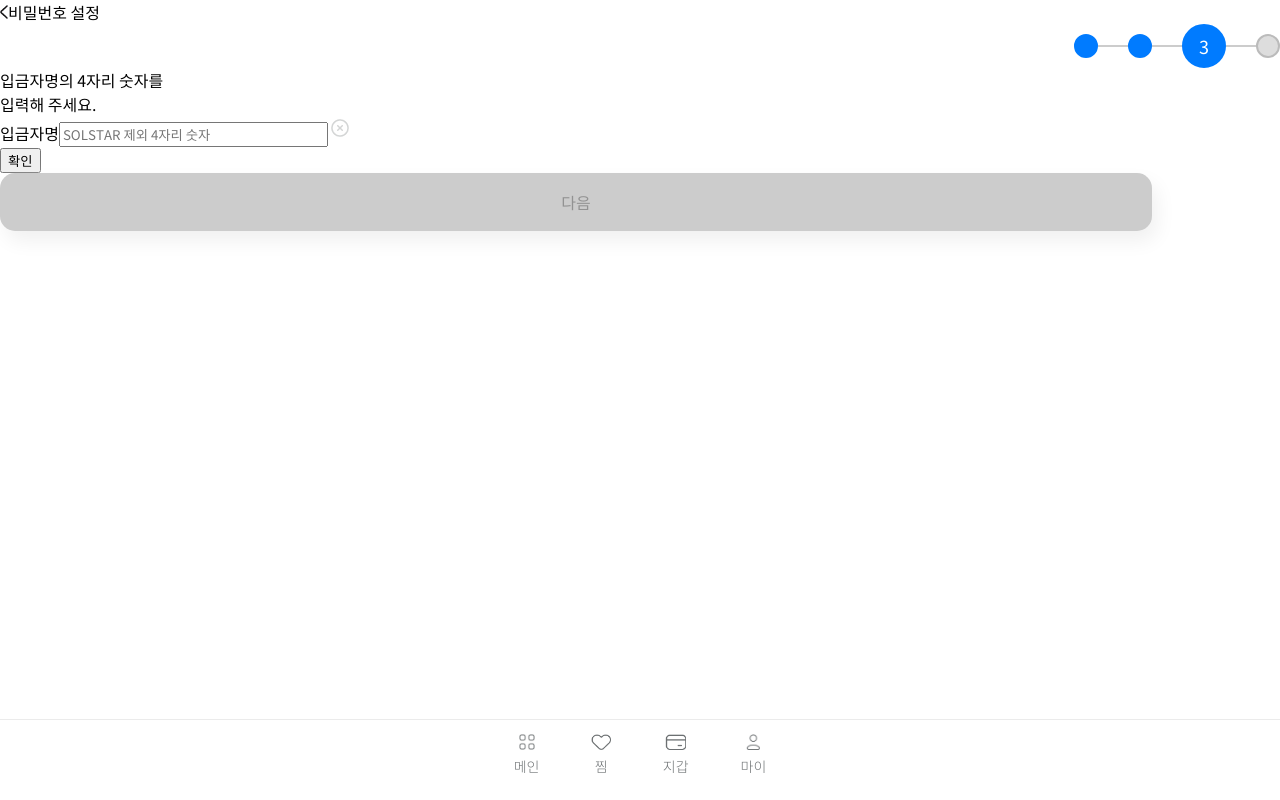
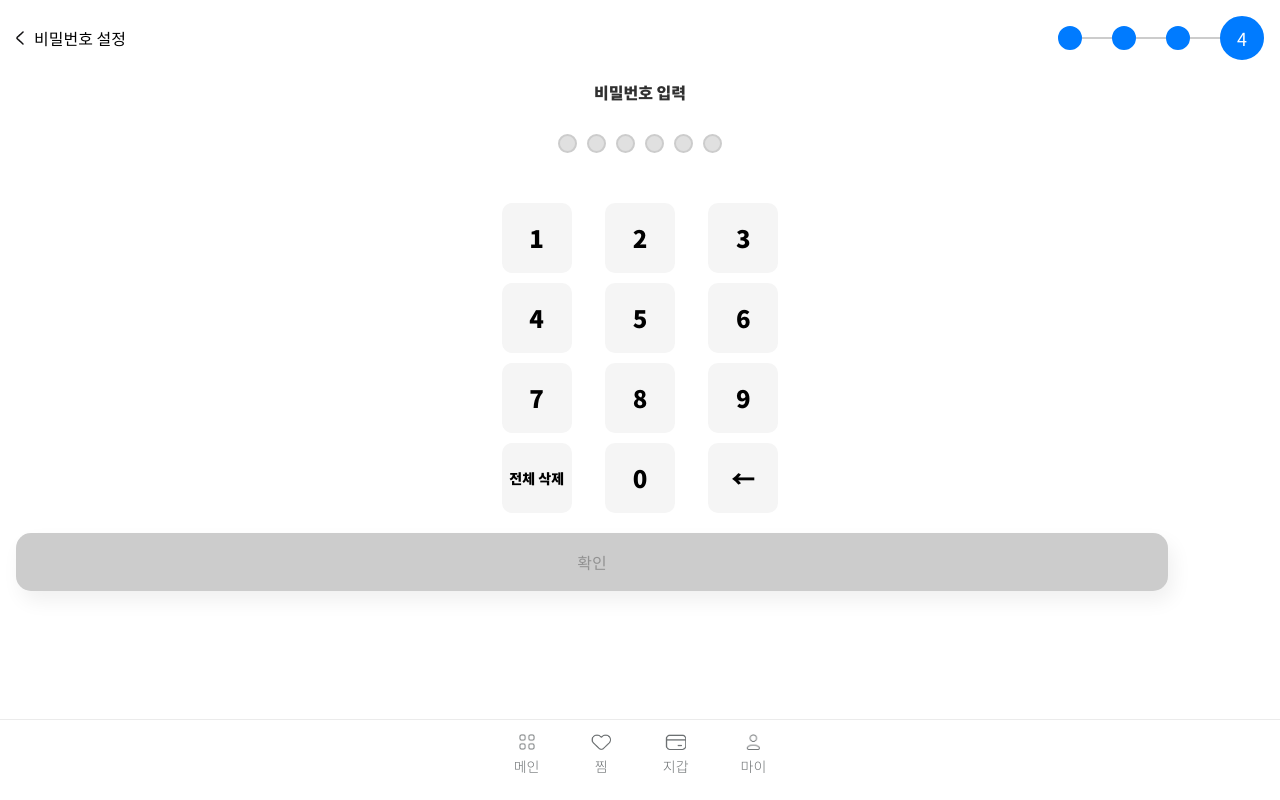
Before and after one commit to S0LStar/SOLStar, a React (Vite) app in the folder frontend/solstar/: page /signup/set in a window 1280 px wide. Built offline with nearby package versions, Linux system fonts and the light colour scheme.

Commit message:
Feat: 비밀번호 설정 구현 및 회원가입 css 부분 수정

```diff
--- a/frontend/solstar/src/components/signup/accountRegist/AccountRegistration.css
+++ b/frontend/solstar/src/components/signup/accountRegist/AccountRegistration.css
@@ -6,6 +6,8 @@
 .accountregist-header {
   display: flex;
   justify-content: space-between;
+  align-items: center;
+  margin-bottom: 20px;
 }
 
 .accountregist-header img {
--- a/frontend/solstar/src/components/signup/accountRegist/AccountVerification.css
+++ b/frontend/solstar/src/components/signup/accountRegist/AccountVerification.css
@@ -19,7 +19,6 @@
 .accountverify-header-backInfo {
   min-width: 120px;
   font-size: 16px;
-  font-weight: bold;
 }
 
 .accountverify-description {
--- a/frontend/solstar/src/components/signup/accountRegist/CreateAccount.css
+++ b/frontend/solstar/src/components/signup/accountRegist/CreateAccount.css
@@ -6,6 +6,8 @@
 .create-header {
   display: flex;
   justify-content: space-between;
+  align-items: center;
+  margin-bottom: 20px;
 }
 
 .create-header img {
--- a/frontend/solstar/src/components/signup/accountRegist/SetPassword.css
+++ b/frontend/solstar/src/components/signup/accountRegist/SetPassword.css
@@ -0,0 +1,99 @@
+.setpass-container {
+  padding: 16px;
+  /* width: 360px; */
+}
+
+.setpass-header {
+  display: flex;
+  justify-content: space-between;
+  align-items: center;
+  margin-bottom: 20px;
+}
+
+.setpass-header img {
+  margin-right: 10px;
+  height: 14px;
+}
+
+.setpass-header-backInfo {
+  min-width: 120px;
+  font-size: 16px;
+}
+
+.setpass-instruction {
+  margin-top: 20px;
+  font-size: 16px;
+  color: #303030;
+  text-align: center;
+  margin-bottom: 30px;
+  font-weight: bold;
+}
+
+.setpass-input-indicator {
+  display: flex;
+  justify-content: center;
+  margin-bottom: 30px;
+}
+
+.setpass-input-indicator .circle {
+  width: 15px;
+  height: 15px;
+  border-radius: 50%;
+  background-color: #e0e0e0; /* Light gray for inactive */
+  margin: 0 5px;
+}
+
+.setpass-input-indicator .circle.active {
+  background-color: #007bff; /* Blue for active */
+}
+
+.keypad {
+  width: 300px;
+  display: grid;
+  grid-template-columns: repeat(3, 1fr);
+  gap: 10px;
+  margin-bottom: 20px;
+  justify-items: center;
+  padding: 20px;
+  margin: 0 auto;
+}
+
+.keypad-button {
+  width: 70px;
+  height: 70px;
+  background-color: #f5f5f5;
+  border: none;
+  border-radius: 10px;
+  font-size: 24px;
+  font-weight: bold;
+  cursor: pointer;
+  display: flex;
+  align-items: center;
+  justify-content: center;
+}
+
+.keypad-button.small-text {
+  font-size: 14px; /* Apply smaller font size to '전체 삭제' button */
+}
+
+.keypad-button:active {
+  background-color: #ddd;
+}
+
+.setpass-next-button {
+  width: 90%;
+  height: 50px;
+  background-color: #007bff;
+  color: #fff;
+  border: none;
+  border-radius: 25px;
+  font-size: 18px;
+  cursor: pointer;
+  box-shadow: 0 4px 8px rgba(0, 0, 0, 0.2);
+  margin-top: auto;
+}
+
+.setpass-next-button:disabled {
+  background-color: #c0c0c0;
+  cursor: not-allowed;
+}
--- a/frontend/solstar/src/components/signup/accountRegist/SetPassword.jsx
+++ b/frontend/solstar/src/components/signup/accountRegist/SetPassword.jsx
@@ -4,74 +4,94 @@ import { useNavigate, useLocation } from 'react-router-dom';
 import ProgressBar from '../accountRegist/ProgressBar';
 import LeftVector from '../../../assets/common/LeftVector.png';
 import WideButton from '../../common/WideButton';
-import CircleX from '../../../assets/signup/CircleX.png';
 
 function SetPassword() {
   const navigate = useNavigate();
-  const location = useLocation(); // Use useLocation to get the passed state
-  const [currentStep] = useState(3);
-  const account = location.state?.account || {}; // Retrieve the account data from location.state safely
+  const location = useLocation();
+  const [currentStep] = useState(4);
+  const account = location.state?.account || {};
 
-  const [nextActive, setNextActive] = useState(false); // 다음 버튼 활성화 상태
+  const [password, setPassword] = useState('');
+  const [nextActive, setNextActive] = useState(false);
 
-  // 모든 필드가 채워졌는지 확인
+  // Check if password is set to enable the next button
   useEffect(() => {
-    const isFormComplete = Boolean(account.accountHolder);
-    setNextActive(isFormComplete);
-  }, [account]);
+    setNextActive(password.length === 6); // Enable 'Next' button when 6 characters are entered
+  }, [password]);
 
-  // Input change handler
-  const handleChange = (e) => {
-    // Assuming we need to handle changes within this component
-    const { id, value } = e.target;
-    setAccount((prevAccount) => ({
-      ...prevAccount,
-      [id]: value,
-    }));
+  // Handle number button clicks
+  const handleNumberClick = (num) => {
+    if (password.length < 6) {
+      setPassword(password + num);
+    }
+  };
+
+  // Handle clear action
+  const handleClear = () => {
+    setPassword('');
+  };
+
+  // Handle backspace action
+  const handleBackspace = () => {
+    setPassword(password.slice(0, -1));
   };
 
   return (
     <>
-      <div>
-        <div>
-          <div>
+      <div className="setpass-container">
+        <div className="setpass-header">
+          <div className="setpass-header-backInfo">
             <img src={LeftVector} alt="뒤로가기" onClick={() => navigate(-1)} />
             비밀번호 설정
           </div>
           <ProgressBar currentStep={currentStep} />
         </div>
 
-        <div>
-          입금자명의 4자리 숫자를
-          <br />
-          입력해 주세요.
+        <div className="setpass-instruction">비밀번호 입력</div>
+
+        <div className="setpass-input-indicator">
+          {[...Array(6)].map((_, index) => (
+            <div
+              key={index}
+              className={`circle ${password.length > index ? 'active' : ''}`}
+            />
+          ))}
         </div>
 
-        <div>{account.accountNumber}</div>
-        <div>{account.bankName}</div>
-        <div>{account.accountHolder}</div>
-        <form>
-          <div>
-            <label htmlFor="accountHolder">입금자명</label>
-            <input
-              type="text"
-              id="accountHolder"
-              value={account.accountHolder || ''}
-              onChange={handleChange}
-              placeholder="SOLSTAR 제외 4자리 숫자"
-            />
-            <img src={CircleX} alt="" />
-          </div>
-          <button>확인</button>
-        </form>
+        <div className="keypad">
+          {[1, 2, 3, 4, 5, 6, 7, 8, 9, '전체 삭제', 0, '←'].map(
+            (item, index) => (
+              <button
+                key={index}
+                className={`keypad-button ${
+                  item === '전체 삭제' ? 'small-text' : ''
+                }`}
+                onClick={() => {
+                  if (item === '전체 삭제') {
+                    handleClear();
+                  } else if (item === '←') {
+                    handleBackspace();
+                  } else {
+                    handleNumberClick(item);
+                  }
+                }}
+              >
+                {item}
+              </button>
+            )
+          )}
+        </div>
 
         <WideButton
           isActive={nextActive}
           onClick={() => {
-            navigate('/signup/reset', { state: { account } });
+            if (nextActive) {
+              navigate('/signup/reset', { state: { account, password } });
+            }
           }}
+          className="setpass-next-button"
         >
-          다음
+          확인
         </WideButton>
       </div>
     </>
--- a/frontend/solstar/src/components/signup/accountRegist/TermOfService.css
+++ b/frontend/solstar/src/components/signup/accountRegist/TermOfService.css
@@ -6,6 +6,8 @@
 .term-header {
   display: flex;
   justify-content: space-between;
+  align-items: center;
+  margin-bottom: 20px;
 }
 
 .term-header img {
```
